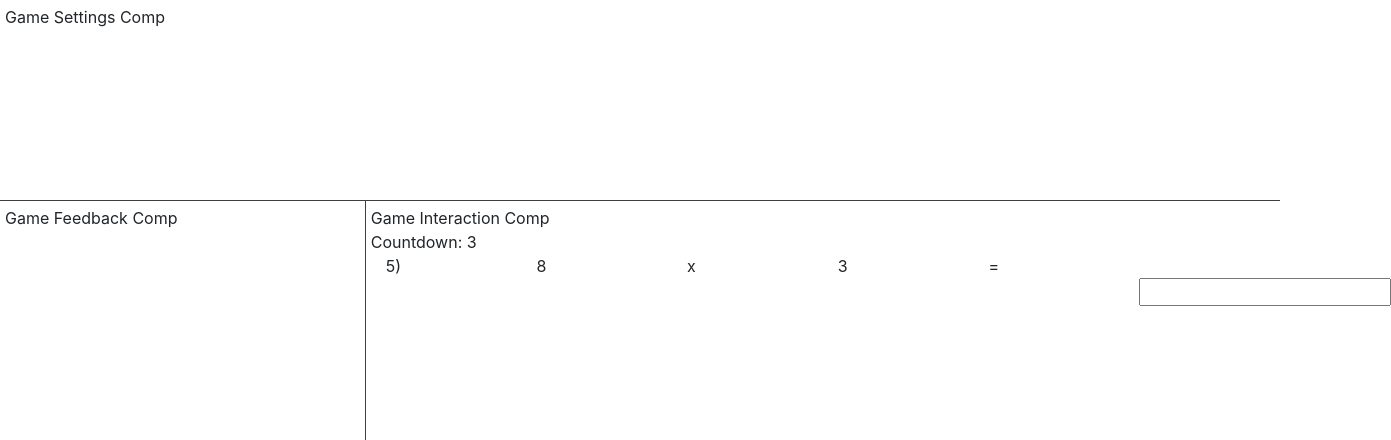
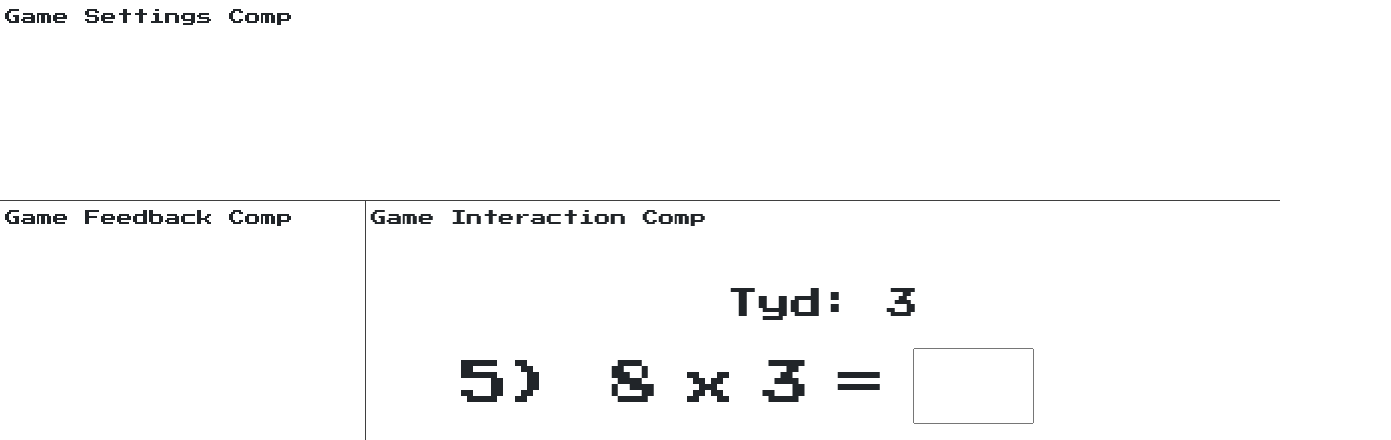
Before and after one commit to Pierre-Ferreira/MathCombat_Basic, a React (Create React App) app: page / in a window 1280 px wide. Shown: the top 440 px of the page, 1391 px wide, since content can reach past the window. Built offline with nearby package versions, Linux system fonts and the light colour scheme.

Commit message:
Game Interaction Area #2

```diff
--- a/src/App.css
+++ b/src/App.css
@@ -4,7 +4,7 @@
   margin: 0;
 }
 body {
-    font-family: "Press Start 2P";
+    font-family: "Press Start 2P" !important;
 }
 #main-container-area {
     display: grid;
--- /dev/null
+++ b/src/components/CurrentQuestionComp.css
@@ -0,0 +1,4 @@
+#current-question-area {
+  font-size: -webkit-xxx-large;
+  padding: 10px 0px 10px 0px;
+}
--- a/src/components/CurrentQuestionComp.js
+++ b/src/components/CurrentQuestionComp.js
@@ -1,22 +1,31 @@
 import React from 'react'
 import PropTypes from 'prop-types'
 import IntegerInputComp from './IntegerInputComp'
+import './CurrentQuestionComp.css'
 
 const CurrentQuestionComp = (props) => {
+  const feedbackStyle = {
+    fontSize: 'small'
+  }
   return (
     <section  id="current-question-area">
-      <div className="container">
-        <div className="row">
-          <div className="col-md-2 col-md-offset-1">{props.questionId})</div>
-          <div className="col-md-2">{props.gameTable}</div>
-          <div className="col-md-2">{props.gameOperator}</div>
-          <div className="col-md-2">{props.questionOperand}</div>
-          <div className="col-md-2">=</div>
-          <div className="col-md-2">
-            <IntegerInputComp />
+      <form onSubmit={props.onSubmitFn}>
+        <div className="container">
+          <div className="row">
+            <div className="col-sm-1 col-sm-offset-1"></div>
+            <div className="col-sm-2">{props.questionId})</div>
+            <div className="col-sm-1">{props.gameTable}</div>
+            <div className="col-sm-1">{props.gameOperator}</div>
+            <div className="col-sm-1">{props.questionOperand}</div>
+            <div className="col-sm-1">=</div>
+              <div className="col-sm-2">
+                <IntegerInputComp
+                  feedbackStyle={feedbackStyle}
+                />
+              </div>
           </div>
         </div>
-      </div>
+      </form>
     </section>
   )
 }
@@ -26,7 +35,6 @@ CurrentQuestionComp.propTypes = {
   gameTable: PropTypes.number.isRequired,
   gameOperator: PropTypes.string.isRequired,
   questionOperand: PropTypes.number.isRequired,
-  // correctAnswer: PropTypes.number.isRequired,
   onSubmitFn: PropTypes.func.isRequired
 }
 
--- /dev/null
+++ b/src/components/IntegerInputComp.css
@@ -0,0 +1,3 @@
+.integer-input {
+  width: 100%
+}
--- a/src/components/IntegerInputComp.js
+++ b/src/components/IntegerInputComp.js
@@ -1,5 +1,6 @@
 import React from 'react'
 import PropTypes from 'prop-types'
+import './IntegerInputComp.css'
 
 class IntegerInputComp extends React.Component {
   constructor(props) {
@@ -22,12 +23,12 @@ class IntegerInputComp extends React.Component {
     if (newText[0] === '-') {
       negativeInt = true;
       newText = newText.slice(1);
-      if (newText.lenght === 0) {
+      if (newText.length === 0) {
         this.setState({inputValue : '-'});
       }
     }
     // Check if the text is a number.
-    if (!isNaN(newText) && newText.lenght !== 0) {
+    if (!isNaN(newText)) {
       newText = (newText === '') ? '' : Math.trunc(newText);
       // Replace the minus sign if needed.
       if (negativeInt) {
@@ -45,6 +46,8 @@ class IntegerInputComp extends React.Component {
       }
       // Set the state with the new value.
       this.setState({inputValue : newText});
+      // Update the REDUX store with the current value (answer).
+
     } else {
       this.setState({feedBackMsg: "Net getalle, Doofus!"})
     }
@@ -52,22 +55,25 @@ class IntegerInputComp extends React.Component {
 
   render() {
     return (
-      <div className = "">
+      <div id = "interger-input-main">
         <div className = "">
-          <div className = "">
-            <label className = ""> {this.props.title}</label>
-          </div>
+          {!this.props.title ? null :
+              <div className = "">
+                <label className = ""> {this.props.title}</label>
+              </div>
+          }
           <div>
             <input
               id="inputlg"
-              className = "form-input"
+              className = "integer-input"
               name = {this.props.name}
               type = "text"
               value = {this.state.inputValue}
               onChange = {this.handleOnChange}
+              autoComplete="off"
             />
           </div>
-          <div>
+          <div style = {this.props.feedbackStyle}>
             {this.state.feedBackMsg}
           </div>
         </div>
@@ -77,7 +83,7 @@ class IntegerInputComp extends React.Component {
 }
 
 IntegerInputComp.propTypes = {
-
+  feedbackStyle: PropTypes.object.isRequired,
 }
 
 IntegerInputComp.defaultProps = {
--- a/src/components/MainQuestionComp.js
+++ b/src/components/MainQuestionComp.js
@@ -6,10 +6,12 @@ import CurrentQuestionComp from './CurrentQuestionComp'
 class MainQuestionComp extends React.Component {
   constructor(props) {
     super(props);
+    this.answerSubmitCheck = this.answerSubmitCheck.bind(this);
   }
 
-  answerSubmitCheck() {
-
+  answerSubmitCheck(e) {
+    e.preventDefault();
+    // Get the answer from the REDUX store.
   }
 
   render() {
--- /dev/null
+++ b/src/components/QuestionCountdownComp.css
@@ -0,0 +1,4 @@
+#question-countdown-area {
+  font-size: xx-large;
+  padding: 50px 0px 10px 0px;
+}
--- a/src/components/QuestionCountdownComp.js
+++ b/src/components/QuestionCountdownComp.js
@@ -1,11 +1,16 @@
 import React from 'react'
 import PropTypes from 'prop-types'
+import './QuestionCountdownComp.css'
 
 
 const QuestionCountdownComp = (props) => {
   return (
     <section id="question-countdown-area">
-      <div>Countdown: {props.count}</div>
+      <div className="container">
+        <div className='row'>
+          <div className="col-sm-12 text-center">Tyd: {props.count}</div>
+        </div>
+      </div>
     </section>
   )
 }
```
